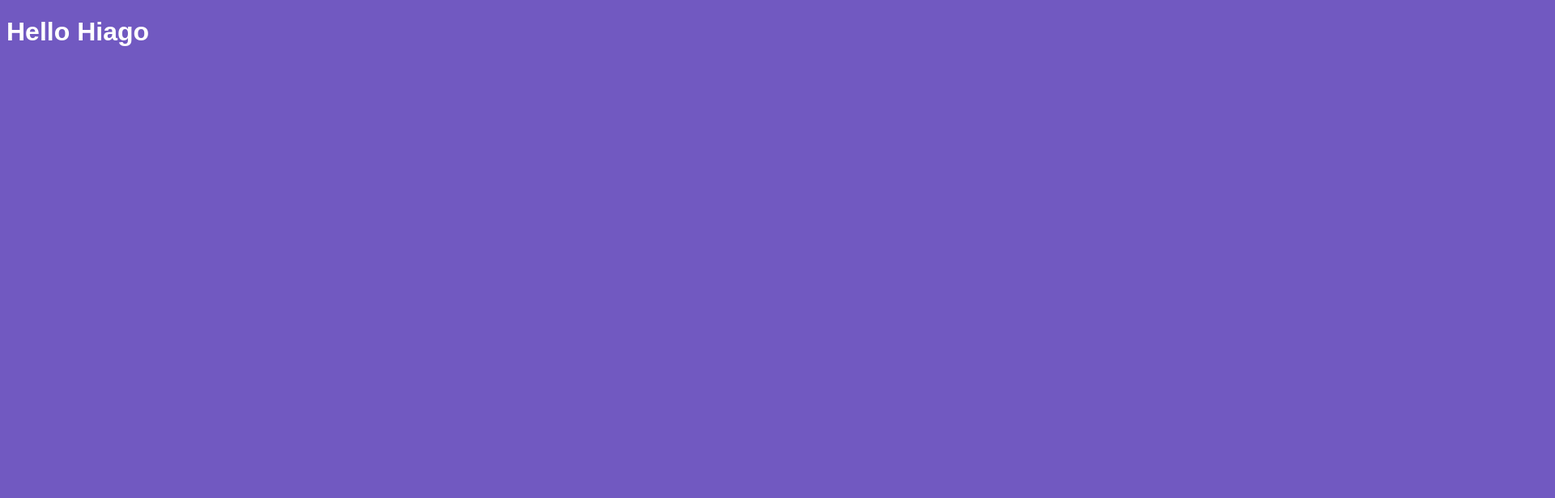
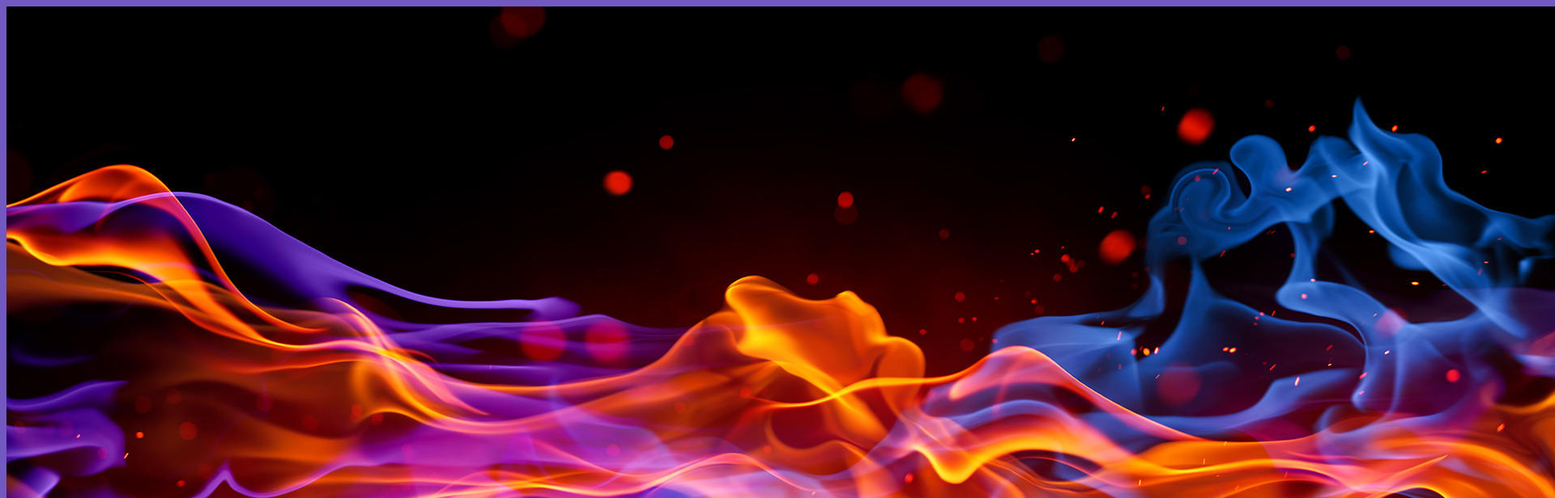
Before and after one commit to hiagofss/BootcampGoStack_Introducao-ao-React, a React app: page / in a window 1280 px wide. Shown: the top 616 px of the page at 81% size, 1920 px wide, since content can reach past the window. Built offline with nearby package versions, Linux system fonts and the light colour scheme.

Commit message:
Importando imagens

```diff
--- a/package.json
+++ b/package.json
@@ -20,6 +20,7 @@
     "@babel/preset-react": "^7.0.0",
     "babel-loader": "^8.0.6",
     "css-loader": "^3.0.0",
+    "file-loader": "^4.0.0",
     "style-loader": "^0.23.1",
     "webpack": "^4.35.2",
     "webpack-cli": "^3.3.5",
--- a/src/App.js
+++ b/src/App.js
@@ -1,8 +1,10 @@
 import React from 'react';
 import './App.css';
 
+import picture from './assets/picture.jpg';
+
 function App() {
-  return <h1>Hello Hiago</h1>;
+  return <img src={picture} alt="" />;
 }
 
 export default App;
--- a/webpack.config.js
+++ b/webpack.config.js
@@ -21,6 +21,12 @@ module.exports = {
       {
         test: /\.css$/,
         use: [{ loader: 'style-loader' }, { loader: 'css-loader' }]
+      },
+      {
+        test: /\.*\.(gif|png|jpe?g)$/i,
+        use: {
+          loader: 'file-loader'
+        }
       }
     ]
   }
```
Also changed, not shown: src/assets/picture.jpg (added), 1 other file (tests, documents, lock files or other folders).
